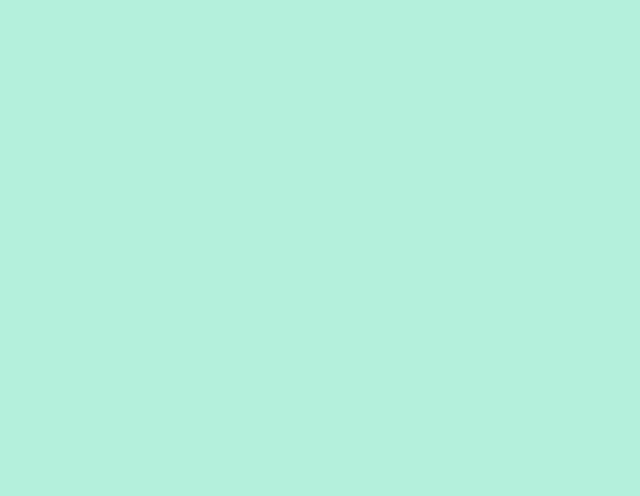
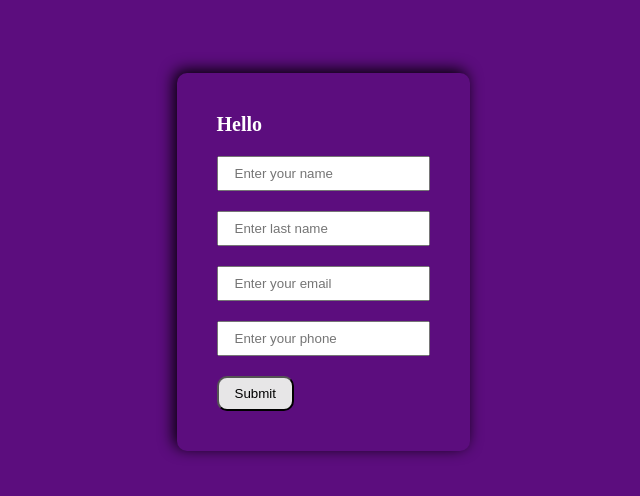
Before and after one commit to rampravesh22/react-thapa-tutorials, a React (Create React App) app: page / in a window 1280 px wide. Shown: the part 138-634 px from the top of the page, without its empty margins (317-957 px from the left). Built offline with nearby package versions, Linux system fonts and the light colour scheme.

Commit message:
multi input form handling

```diff
--- a/src/App.js
+++ b/src/App.js
@@ -1,8 +1,10 @@
 import React from 'react'
+import Multiinput from './Multiinput';
 function App() {
 	return (
 		<>
 			{/* Componenents */}
+			<Multiinput></Multiinput>
 
 		</>
 	);
--- /dev/null
+++ b/src/Multiinput.jsx
@@ -0,0 +1,108 @@
+import React, { useState } from "react";
+
+const Multiinput = () => {
+	const [fullName, setFullName] = useState({
+		fname: "",
+		lname: "",
+		email: "",
+		phone: "",
+	});
+
+	const inputEvent = (e) => {
+		// const [value, name] = e.target;
+        const {name,value} = e.target;
+		setFullName((preValue) => {
+			// console.log(preValue);
+			if (name === "firstname") {
+				return {
+					fname: value,
+					lname: preValue.lname,
+					email: preValue.lname,
+					phone: preValue.lname,
+				};
+			}
+            else if (name === "lastname") {
+				return {
+					fname: preValue.fname,
+					lname: value,
+					email: preValue.email,
+					phone: preValue.phone,
+				};
+			}
+            else if (name === "email") {
+				return {
+					fname: preValue.fname,
+					lname: preValue.lname,
+					email: value,
+					phone: preValue.phone,
+				};
+			}
+            else if (name === "phone") {
+				return {
+					fname: preValue.fname,
+					lname: preValue.lname,
+					email: preValue.email,
+					phone: value,
+				};
+			}
+
+		});
+	};
+
+	const submitForm = (e) => {
+		console.log(fullName);
+        e.preventDefault()
+	};
+
+	return (
+		<div className="container">
+			<h1>
+				Hello {fullName.fname} {fullName.lname}
+			</h1>
+			<form action="/" method="post" onSubmit={submitForm}>
+				<div className="form-input">
+					<input
+						type="text"
+						name="firstname"
+						id=""
+						placeholder="Enter your name"
+						onChange={inputEvent}
+						value={fullName.fname}
+					/>
+				</div>
+				<div className="form-input">
+					<input
+						type="text"
+						name="lastname"
+						id=""
+						placeholder="Enter last name"
+						onChange={inputEvent}
+						value={fullName.lname}
+					/>
+				</div>
+				<div className="form-input">
+					<input
+						type="email"
+						name="email"
+						id=""
+						placeholder="Enter your email"
+						onChange={inputEvent}
+						value={fullName.email}
+					/>
+				</div>
+				<div className="form-input">
+					<input
+						type="text"
+						name="phone"
+						id=""
+						placeholder="Enter your phone"
+						onChange={inputEvent}
+						value={fullName.phone}
+					/>
+				</div>
+				<input type="submit" value="Submit" />
+			</form>
+		</div>
+	);
+};
+export default Multiinput;
--- a/src/index.css
+++ b/src/index.css
@@ -15,7 +15,36 @@ html {
     font-size: 62.5%;
 }
 
-body{
-    background-color: rgba(3, 204, 137, 0.295);
+body {
+    background-color: rgb(92, 13, 126);
     min-height: 100vh;
+    display: grid;
+    place-content: center;
 }
+
+.form-input {
+    margin: 2rem 0;
+}
+
+.container {
+    /* border:2px solid black; */
+    box-shadow: -3px -3px 15px black;
+    border-radius: 1rem;
+    padding: 4rem;
+
+}
+
+input {
+    padding: .8rem 1.6rem;
+
+}
+h1{
+    color:white;
+}
+
+input[type=submit] {
+    background-color: rgb(231, 230, 231);
+    color: rgb(0, 0, 0);
+    border-radius: 1rem;
+    cursor: pointer;
+}
```
Lines whose indentation alone changed are shown as unchanged.
